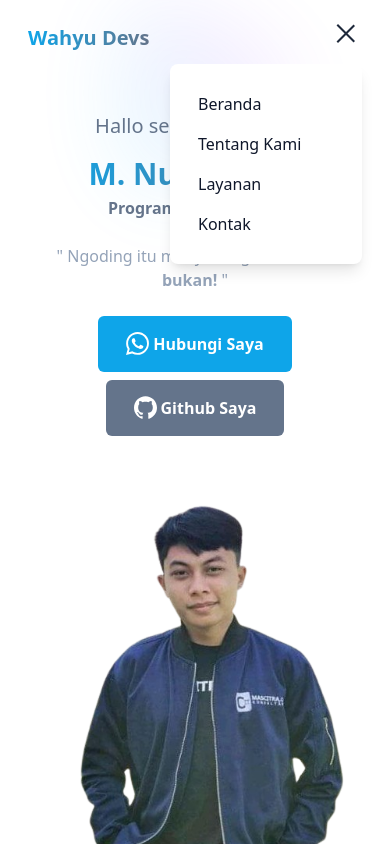
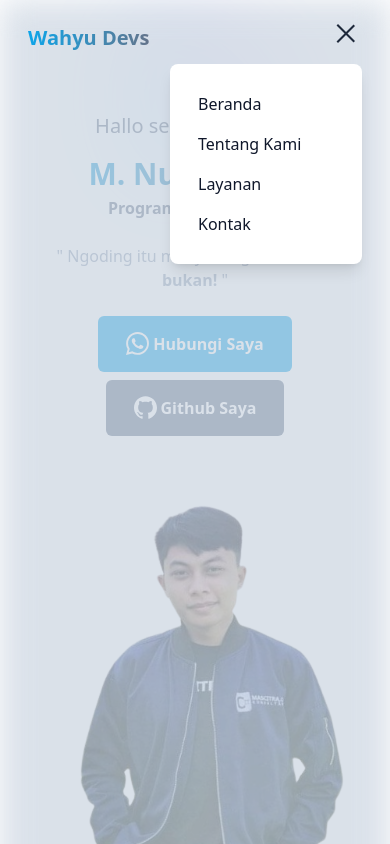
Before and after one commit to wahyucyber/wahyucyber.github.io, a website: page index.html in a window 390 px wide. Both pictures are taken after a click on the element 350 px from the left and 33 px from the top of the page. Shown: the top 844 px of the page. Drawn offline with nearby package versions, Linux system fonts and the light colour scheme.

Commit message:
Create backdrop hamburger menu

```diff
--- a/index.html
+++ b/index.html
@@ -312,6 +312,10 @@
     </footer>
     <!-- Footer end -->
 
+    <!-- Backdrop navbar menu start -->
+    <div id="backdrop-navbar" class="absolute top-0 left-0 right-0 bottom-0 bg-slate-300 blur-lg opacity-70 z-30 invisible lg:invisible"></div>
+    <!-- Backdrop navbar menu end -->
+
     <script src="https://code.jquery.com/jquery-3.7.1.min.js" integrity="sha256-/JqT3SQfawRcv/BIHPThkBvs0OEvtFFmqPF/lYI/Cxo=" crossorigin="anonymous"></script>
     <script src="./dist/js/app.js"></script>
 </body>
```
Also changed, not shown: dist/css/app.min.css, dist/js/app.js.
